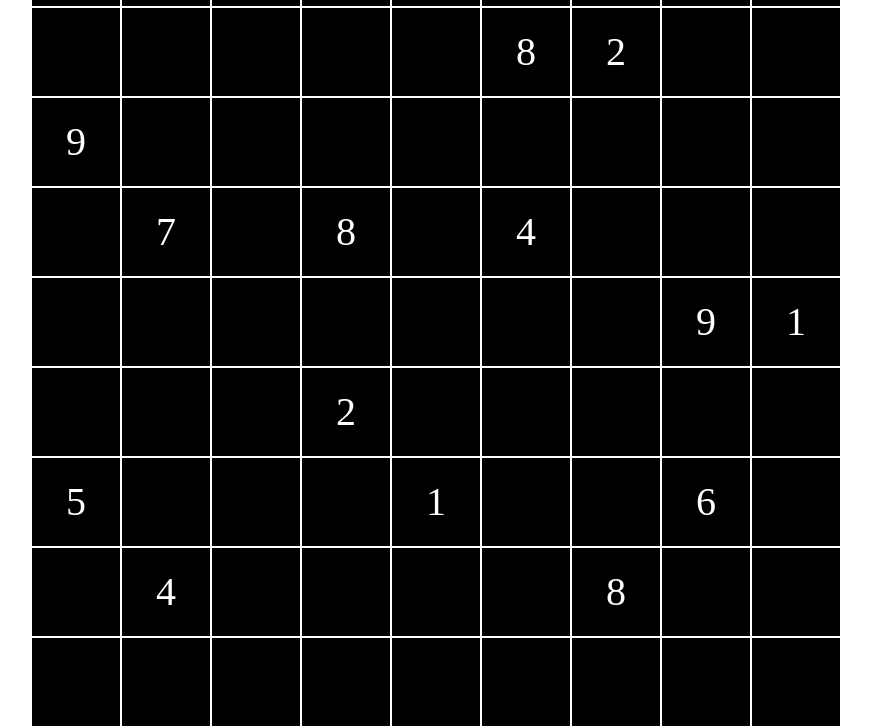
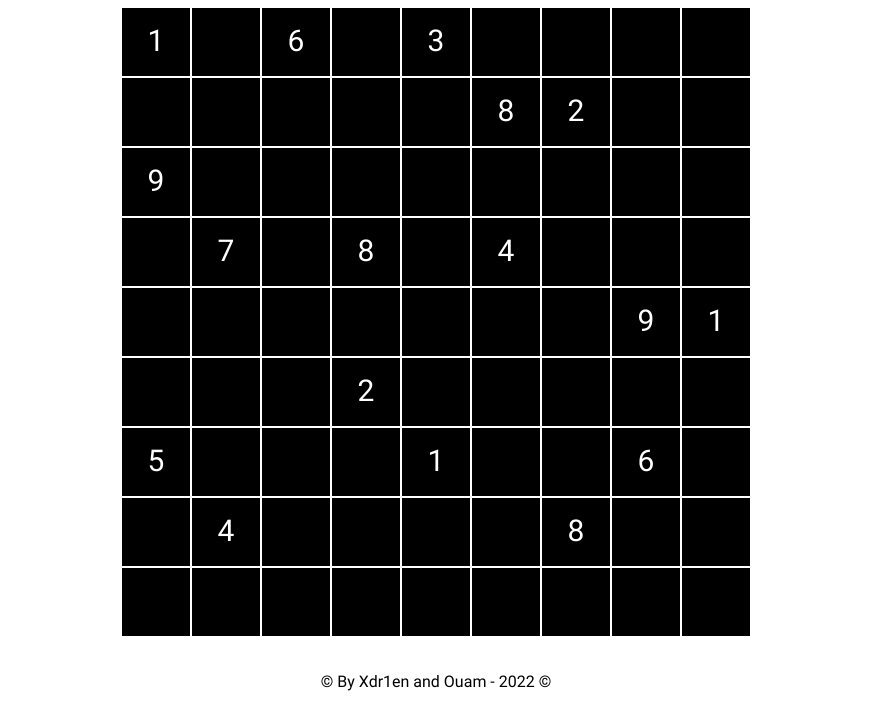
Before and after one commit to Prolapsus/Sudoku, a plain HTML site: page index.html in a window 1280 px wide. Shown: the part 78-805 px from the top of the page, without its empty margins (204-1075 px from the left). Drawn offline with Linux system fonts and the light colour scheme.

Commit message:
comments added

```diff
--- /dev/null
+++ b/assets/style/sudoku.css
@@ -0,0 +1,47 @@
+* {
+    margin: 0;
+    padding: 0;
+    box-sizing: border-box;
+}
+@font-face {
+    font-family: "Roboto";
+    src: url(../font/Roboto-Regular.ttf);
+}
+body {
+    font-family: "Roboto";
+    height: 100vh;
+    width: 100%;
+}
+
+header {
+    height: 10vh;
+    text-align: center;
+}
+main {
+    height : 80vh;
+}
+#plateau {
+    width: 630px;
+    height: 630px;
+    position: absolute;
+    top: 50%;
+    left: 50%; /* à 50%/50% du parent référent */
+    transform: translate(-50%, -50%); /* décalage de 50% de sa propre taille */
+}
+
+.box {
+    width: 70px;
+    height: 70px;
+    text-align: center;
+    font-size: 30px;
+    padding: 15px;
+    float: left;
+    border: 1px solid white;
+    background-color: black;
+    color: white;
+}
+footer {
+    height: 10vh;
+    line-height: 10vh;
+    text-align: center;
+}
--- a/assets/sudoku.css
+++ /dev/null
@@ -1,26 +0,0 @@
-* {
-    margin: 0;
-    padding: 0;
-    box-sizing: border-box;
-}
-
-#plateau {
-    width: 810px;
-    height: 810px;
-    position: absolute;
-    top: 50%;
-    left: 50%; /* à 50%/50% du parent référent */
-    transform: translate(-50%, -50%); /* décalage de 50% de sa propre taille */
-}
-
-.box {
-    width: 90px;
-    height: 90px;
-    text-align: center;
-    font-size: 40px;
-    padding: 20px;
-    float: left;
-    border: 1px solid white;
-    background-color: black;
-    color: white;
-}
--- a/index.html
+++ b/index.html
@@ -4,12 +4,28 @@
     <meta charset="UTF-8">
     <meta http-equiv="X-UA-Compatible" content="IE=edge">
     <meta name="viewport" content="width=device-width, initial-scale=1.0">
-    <link rel="stylesheet" href="assets/sudoku.css">
+    <link rel="stylesheet" href="assets/style/sudoku.css">
     <title>sudoku</title>
 </head>
 <body>
-    <div id="plateau">
-    </div>
+    <header>
+        <h1>SUDOKU</h1>
+        <p>
+            Bien vérifier chaque case une par une en appuyant sur la touche "enter" une fois la valeur insérée <br>
+            Enjoy ;-)
+        </p>
+    </header>
+    <main>
+        <div id="plateau">
+        </div>
+    </main>
+    <footer>
+        <p>
+            &copy; By Xdr1en and Ouam - 2022 &copy;
+        </p>
+    </footer>
+
     <script src="js/sudoku.js"></script>
 </body>
+
 </html>
--- a/js/sudoku.js
+++ b/js/sudoku.js
@@ -1,7 +1,5 @@
 
-const plateauEl = document.querySelector("#plateau"); //solution plateau
-
-let hasWon = false;
+const plateauEl = document.querySelector("#plateau");
 
 const sudoku = [
     [1, 0, 6, 0, 3, 0, 0, 0, 0],
@@ -15,28 +13,41 @@ const sudoku = [
     [0, 0, 0, 0, 0, 0, 0, 0, 0],
 ];
 
+// je laisse la constante sudoku pour vérifier la victoire. Il manque un 5 en avant dernière position et un à la fin
+
+// const sudoku = [
+//     [1, 8, 6, 9, 3, 2, 5, 4, 7],
+//     [7, 5, 4, 1, 6, 8, 2, 3, 9],
+//     [9, 3, 2, 7, 4, 5, 1, 8, 6],
+//     [3, 7, 1, 8, 9, 4, 6, 2, 5],
+//     [8, 2, 5, 3, 7, 6, 4, 9, 1],
+//     [4, 6, 9, 2, 5, 1, 3, 7, 8],
+//     [5, 9, 8, 4, 1, 3, 7, 6, 2],
+//     [6, 4, 7, 5, 2, 9, 8, 1, 3],
+//     [2, 1, 3, 6, 8, 7, 9, 0, 0],
+// ]
+
+// je vérifie chaque item de chaque "ligne" en le comparant à ma valeur de ref
 function isRowOk(value, rowNumber, sudoku) {
     for (let i = 0 ; i < 9 ; i++) {
         if (sudoku[rowNumber][i] == value) {
             alert("Something's wrong in this row");
             return false;
-            // value == "";
-            // sudoku[rowNumber][i] == "";
         }
     }
 };
 
+// je vérifie chaque item de chaque "colonne" en le comparant à ma valeur de ref
 function isColumnOk(value, columnNumber, sudoku) {
     for (let i = 0 ; i< 9 ; i++) {
         if (sudoku[i][columnNumber] == value) {
             alert("Check this column, I bet there's a problem in it");
             return false;
-            // value == "";
-            // sudoku[i][columnNumber] == "";
         }
     }
 };
 
+// je vérifie chaque item de chaque "carré de 3 sur 3" en le comparant à ma valeur de ref
 function isSquareOk(value, rowNumber, columnNumber, sudoku) {
     for (let i = 0 ; i < 3 ; i++) {
         for (let j = 0 ; j < 3 ; j++) {
@@ -48,53 +59,64 @@ function isSquareOk(value, rowNumber, columnNumber, sudoku) {
     }
 };
 
-function checkIfWon () {};
+// je vérifie si c'est gagné en cherchant s'il reste un 0 dans ma grille (on est plutôt fier de ce include sur le reduce de concat)
+function checkIfWon (sudoku) {
+    if (sudoku.reduce((item1,item2) => {return item1.concat(item2)}).includes(0)) {
+    console.log("keep up the good work");
+    } else {
+        alert("You Win, perfect");
+    }
+};
 
+// fonction qui rassemble toutes les verifs de valeur
 function checkValue(value, rowNumber, columnNumber, sudoku) {
     if (isRowOk(value, rowNumber, sudoku) == false ||
         isColumnOk(value, columnNumber, sudoku) == false ||
         isSquareOk(value, rowNumber, columnNumber, sudoku) == false) {
-        return false;
+        return false;  // si au moins une vérif est fausse, la fonction return false
     } else {
-        return true;
+        return true; // sinon elle return true
     }
 };
 
-
+// creation et remplissage et verif de la grille
 sudoku.forEach((row, rowNumber) => {
-    // console.log(row);
-    // console.log(rowNumber);
     row.forEach((column, columnNumber) => {
-        // console.log(valeur);
-        // console.log(index);
+        // si la valeur lue dans ma constante sudoku est égale à 0 (signifiant que c'est une case à remplir par l'utilisateur)
         if (column === 0) {
-            const newEl = document.createElement("input");
-            newEl.classList.add("box");
+            const newEl = document.createElement("input"); // je crée une nouvelle case de type input
+            newEl.classList.add("box"); // je l'habille avec les propriétés CSS de la classe box
             newEl.type = "number";
-            newEl.min = "1";
+            newEl.min = "1";        // je filtre les valeurs possibles de l'input (à la souris et avec les fleches du clavier up et down)
             newEl.max = "9";
-            plateauEl.append(newEl);
+            plateauEl.append(newEl); // enfin j'ajoute dans mon element plateau la case nouvellement créee dans ma grille en float left pour qu'elles se "collent correctement" entre elles
+            // j'écoute et je vérifie les valeurs entrées par l'utilisateur
             newEl.addEventListener("keyup", function(event) {
                 console.log(event);
-                if(newEl.value < 1 || newEl.value > 9) {
-                    newEl.value = "";
-                    column = "";
-                    alert("Spoiler alert! try a number between 1 and 9");
+                if(newEl.value < 1 || newEl.value > 9) { // si une valeur non comprise entre 1 et 9 inclus,
+                    newEl.value = "";                    // elle est effacée du plateau
+                    column = 0;                          // la valeur dans ma constante est réinitialisée à 0
+                    alert("Spoiler alert! try a number between 1 and 9");  // un message d'alerte est affiché à l'écran
                 };
-                if(event.key === "Enter") {
+                if(event.key === "Enter") {  // si la touche "enter" est enfoncée, la triple vérification (ligne, colonne, carré) se déclenche
                     console.log(newEl.value);
-                    if (checkValue(newEl.value, rowNumber, columnNumber, sudoku) == true) {
-                        sudoku[rowNumber][columnNumber] = parseInt(newEl.value);
+                    if (checkValue(newEl.value, rowNumber, columnNumber, sudoku) == true) { // dans le cas où la valeur match tous les citères
+                        sudoku[rowNumber][columnNumber] = parseInt(newEl.value);            // la valeur insérée par l'utilisateur dans le plateau est enregistrée dans la constante sudoku
+                    } else {   // si la valeur ne rempli pas tous les critères de la vérification, un message d'alerte indique le type d'erreur
+                        newEl.value = "";   // la valeur est effacée du plateau
+                        sudoku[rowNumber][columnNumber] = 0;   // et la valeur dans la constante est réinitialisée à 0
                     };
                     console.log(sudoku);
+                    console.log(checkIfWon(sudoku));
                 };
             });
+        // si la valeur lue dans ma constante sudoku est differente de 0 (signifiant que c'est une case fixe de la grille)
         } else {
-            const newEl = document.createElement("div");
-            newEl.classList.add("box");
-            newEl.classList.add("readonly");
-            newEl.innerText = column;
-            plateauEl.append(newEl);
+            const newEl = document.createElement("div"); // je crée cette fois une case de type div, et non pas input
+            newEl.classList.add("box");   // même procedé d'habillage que précedemment
+            newEl.classList.add("readonly");  // j'ajoute la classe readonly pour rendre ma div intouchable
+            newEl.innerText = column; // j'ajoute dans ma div la valeur lue dans ma constante sudoku
+            plateauEl.append(newEl);    // j'ajoute la div dans mon element plateau
         };
     });
 });
```
Also changed, not shown: assets/font/Roboto-Regular.ttf (added).
